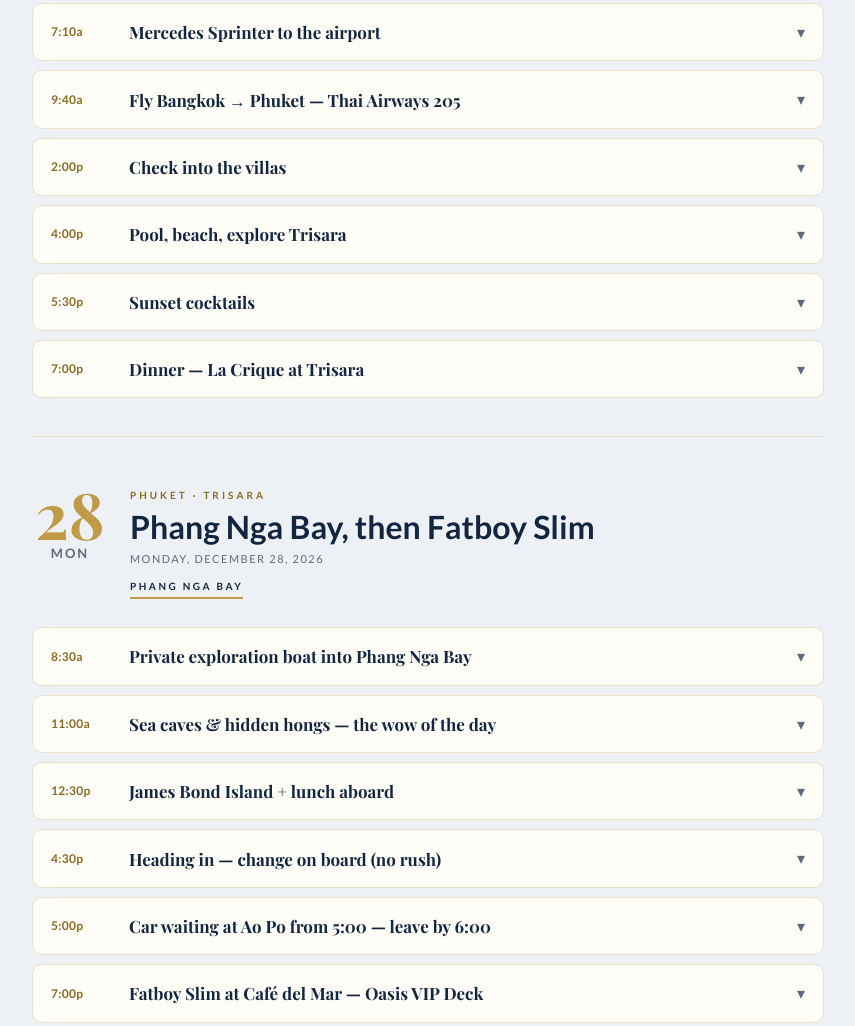
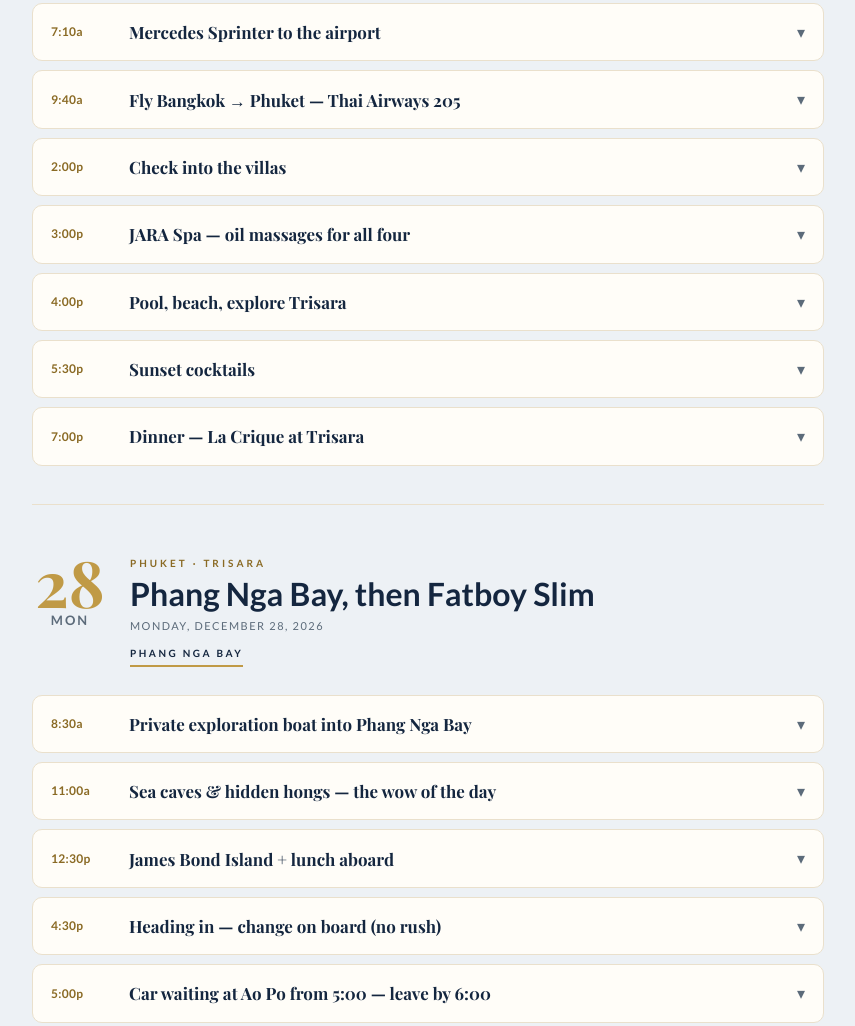
Before and after one commit to varonow/aronow-tours, a plain HTML site: page asia/itinerary.html in a window 1280 px wide. Shown: the part 5253-6279 px from the top of the page, without its empty margins (212-1067 px from the left). Drawn offline with nearby package versions, Linux system fonts and the light colour scheme; a script that the page names is missing; a web font is replaced by a local one.

Commit message:
Asia: Dec 27 spa for four and Jan 2 spa for Ted & Susan (requested)
Co-Authored-By: Claude Opus 5.5 <noreply@anthropic.com>
Claude-Session: https://claude.ai/code/session_01P87MqhFJmcKd6xkb4TgWpn

```diff
--- a/asia/itinerary.html
+++ b/asia/itinerary.html
@@ -244,7 +244,11 @@
       <span class="event-time">2:00p</span>
       <span class="event-title">Check into the villas</span>
       <span class="event-chev">▾</span></div>
-      <div class="event-body"><div class="event-inner"><div class="event-desc">Unpack, settle, breathe. This is deliberately the one day with no plan — you've just done Seoul and Bangkok, and this is the completely different chapter.</div><div class="event-info">📍 Trisara — 60/1 Moo 6, Srisoonthorn Road, Cherngtalay, Phuket &nbsp;·&nbsp; ☎ +66 76 310 100 &nbsp;·&nbsp; ✉ reservations@trisara.com &nbsp;·&nbsp; 🔗 <a href='https://www.trisara.com' target='_blank'>trisara.com</a></div><div class="event-conf">✓ Booked &amp; paid — Booking <b>82606</b> · Aronow Ocean View Pool Villa · Salame Ocean View Pool Junior Suite</div></div></div></div><div class="event" id="ev-6-3"><div class="event-toggle" onclick="toggleEvent('ev-6-3')">
+      <div class="event-body"><div class="event-inner"><div class="event-desc">Unpack, settle, breathe. Apart from an hour at the spa, this day is deliberately left unplanned — you've just done Seoul and Bangkok, and this is the completely different chapter.</div><div class="event-info">📍 Trisara — 60/1 Moo 6, Srisoonthorn Road, Cherngtalay, Phuket &nbsp;·&nbsp; ☎ +66 76 310 100 &nbsp;·&nbsp; ✉ reservations@trisara.com &nbsp;·&nbsp; 🔗 <a href='https://www.trisara.com' target='_blank'>trisara.com</a></div><div class="event-conf">✓ Booked &amp; paid — Booking <b>82606</b> · Aronow Ocean View Pool Villa · Salame Ocean View Pool Junior Suite</div></div></div></div><div class="event" id="ev-6-2b"><div class="event-toggle" onclick="toggleEvent('ev-6-2b')">
+      <span class="event-time">3:00p</span>
+      <span class="event-title">JARA Spa — oil massages for all four</span>
+      <span class="event-chev">▾</span></div>
+      <div class="event-body"><div class="event-inner"><div class="event-desc"><span class="tag t-spa">💆 Spa</span>The best way to shake off the flight from Bangkok: an hour after check-in, all four of you go to JARA for a gentle oil massage, then come out at 4:00 for the pool and the beach with nothing left on the day but sunset cocktails and dinner.</div><div class="event-info">🕒 3:00–4:00pm &nbsp;·&nbsp; 📍 JARA Spa at Trisara &nbsp;·&nbsp; JARA Oil Massage, 60 min · Victoria, Marshall, Ted &amp; Susan · two couples rooms side by side, if possible</div><div class="event-note">⚡ <b>Requested from Trisara (Por), Nov 21</b> — awaiting confirmation</div></div></div></div><div class="event" id="ev-6-3"><div class="event-toggle" onclick="toggleEvent('ev-6-3')">
       <span class="event-time">4:00p</span>
       <span class="event-title">Pool, beach, explore Trisara</span>
       <span class="event-chev">▾</span></div>
@@ -388,9 +392,9 @@
       <span class="event-chev">▾</span></div>
       <div class="event-body"><div class="event-inner"><div class="event-desc"><span class="tag t-food">🍽 Lunch</span>Fish, salads, vegetables, wine, no hurry.</div><div class="event-conf">✓ Reserved by Trisara (Por) · Cielo &amp; Spice · Sat Jan 2, 1:00pm · 4 guests</div></div></div></div><div class="event" id="ev-12-3"><div class="event-toggle" onclick="toggleEvent('ev-12-3')">
       <span class="event-time">4:00p</span>
-      <span class="event-title">JARA Spa — side-by-side deep tissue massages</span>
+      <span class="event-title">JARA Spa — deep tissue massages for all four</span>
       <span class="event-chev">▾</span></div>
-      <div class="event-body"><div class="event-inner"><div class="event-desc"><span class="tag t-spa">💆 Spa</span>The one spa afternoon in Phuket, and by now thoroughly earned. After a week of boats, elephants and the NYE gala, ninety minutes of deep tissue work, side by side in a couples room. Easy afternoon before, unhurried evening after.</div><div class="event-info">🕓 4:00–5:30pm &nbsp;·&nbsp; 📍 JARA Spa at Trisara &nbsp;·&nbsp; Jara Deep Tissue Massage, 90 min · THB 6,500 per person + 17.7% tax &amp; service</div><div class="event-conf">✓ Booked by Trisara (Por) · Sat Jan 2, 4:00pm · Victoria &amp; Marshall · 90-minute Jara Deep Tissue Massage each · side by side in a couples treatment room · Ted &amp; Susan's treatments to follow once they choose</div></div></div></div><div class="event" id="ev-12-4"><div class="event-toggle" onclick="toggleEvent('ev-12-4')">
+      <div class="event-body"><div class="event-inner"><div class="event-desc"><span class="tag t-spa">💆 Spa</span>The second spa afternoon of the stay, and by now thoroughly earned. After a week of boats, elephants and the NYE gala: deep tissue work for all four of you, each couple in its own couples room. Victoria and Marshall have ninety minutes; Ted and Susan have an hour. Easy afternoon before, unhurried evening after.</div><div class="event-info">🕓 4:00–5:30pm (Ted &amp; Susan 4:00–5:00pm) &nbsp;·&nbsp; 📍 JARA Spa at Trisara &nbsp;·&nbsp; Jara Deep Tissue Massage · 90 min for Victoria &amp; Marshall, THB 6,500 per person + 17.7% tax &amp; service · 60 min for Ted &amp; Susan</div><div class="event-conf">✓ Booked by Trisara (Por) · Sat Jan 2, 4:00pm · Victoria &amp; Marshall · 90-minute Jara Deep Tissue Massage each · side by side in a couples treatment room</div><div class="event-note">⚡ <b>Ted &amp; Susan requested from Trisara (Por), Nov 21</b> — 60-minute Jara Deep Tissue Massage, 4:00pm, couples room · awaiting confirmation</div></div></div></div><div class="event" id="ev-12-4"><div class="event-toggle" onclick="toggleEvent('ev-12-4')">
       <span class="event-time">8:30p</span>
       <span class="event-title">Final dinner — Carpe Diem Beach Club</span>
       <span class="event-chev">▾</span></div>
```
